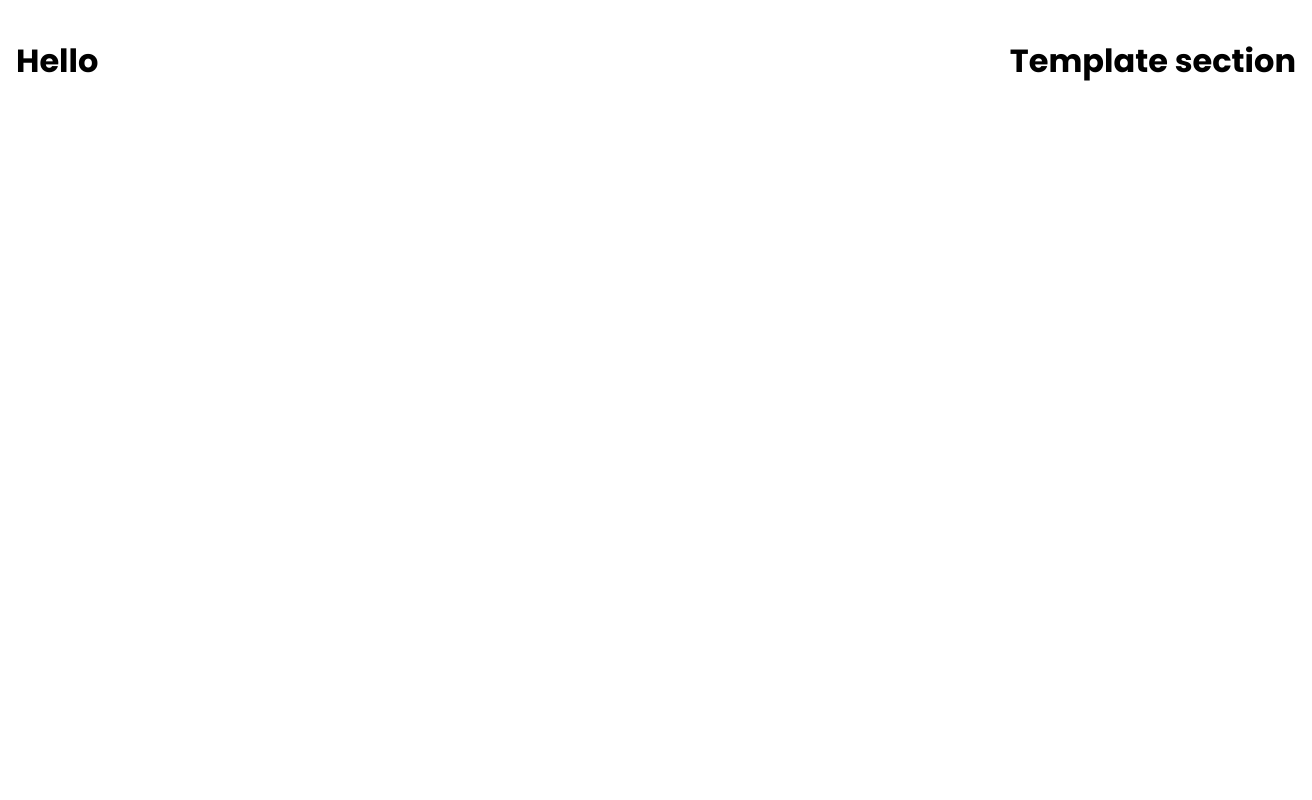
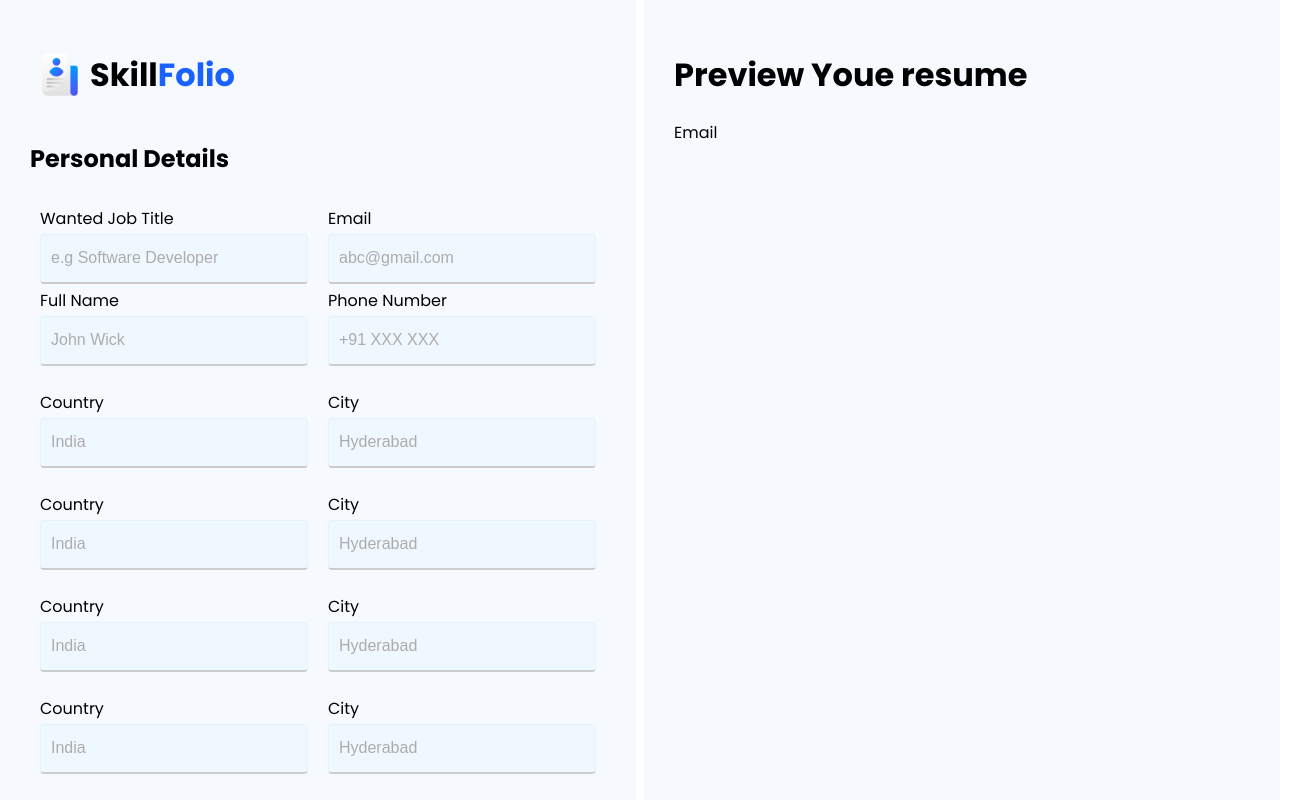
Before and after one commit to lavanmetta/SkillFolio, a React (Vite) app in the folder Skill-Folio/: page /resume-editor in a window 1280 px wide. Shown: the whole page, 1312 px wide, since content can reach past the window. Built offline with nearby package versions, Linux system fonts and the light colour scheme.

Commit message:
design implement started

```diff
--- a/Skill-Folio/package.json
+++ b/Skill-Folio/package.json
@@ -10,12 +10,15 @@
     "preview": "vite preview"
   },
   "dependencies": {
+    "formik": "^2.4.3",
     "framer-motion": "^10.16.0",
+    "prop-types": "^15.8.1",
     "react": "^18.2.0",
     "react-dom": "^18.2.0",
     "react-shimmer": "^3.2.0",
     "react-slick": "^0.29.0",
-    "slick-carousel": "^1.8.1"
+    "slick-carousel": "^1.8.1",
+    "yup": "^1.2.0"
   },
   "devDependencies": {
     "@types/react": "^18.2.15",
--- a/Skill-Folio/src/components/Context/BasicDetails.jsx
+++ b/Skill-Folio/src/components/Context/BasicDetails.jsx
@@ -0,0 +1,27 @@
+// BasicDetails.js
+import { createContext, useState } from "react";
+import { PropTypes } from "prop-types";
+
+export const BasicDetailsContext = createContext({
+  name: "",
+  email: "",
+  setName: () => {},
+  setEmail: () => {},
+});
+
+export const BasicDetailsProvider = ({ children }) => {
+  const [name, setName] = useState("");
+  const [email, setEmail] = useState("");
+
+  console.log(children)
+
+  return (
+    <BasicDetailsContext.Provider value={{ name, email, setName, setEmail }}>
+      {children}
+    </BasicDetailsContext.Provider>
+  );
+};
+
+BasicDetailsProvider.propTypes = {
+  children: PropTypes.array,
+};
--- a/Skill-Folio/src/components/FormHandlers/BasicInfo/BasicInfo.jsx
+++ b/Skill-Folio/src/components/FormHandlers/BasicInfo/BasicInfo.jsx
@@ -1,7 +1,84 @@
+import "../FormHandler.css";
+// import { useContext } from "react";
+// import { BasicDetailsContext } from "../../Context/BasicDetails";
+import logo from "../../../assets/logo.png";
+
 export default function BasicInfo() {
   return (
     <div>
-      <h1>Hello</h1>
+      <div className="icon-container">
+        <img src={logo} className="cv-icon" />
+        <h1>
+          Skill<span className="folio">Folio</span>
+        </h1>
+      </div>
+      <h2>Personal Details</h2>
+      <div className="basicinfo-form-container">
+        <div className="sec1">
+          <label>Wanted Job Title</label>
+          <input placeholder="e.g Software Developer" />
+          <label>Full Name</label>
+          <input placeholder="John Wick" />
+        </div>
+
+        <div className="sec1">
+          <label>Email</label>
+          <input placeholder="abc@gmail.com" />
+          <label>Phone Number</label>
+          <input placeholder="+91 XXX XXX" />
+        </div>
+      </div>
+
+      <div className="basicinfo-form-container">
+        <div className="sec1">
+          <label>Country</label>
+          <input placeholder="India" />
+        </div>
+
+        <div className="sec1">
+          <label>City</label>
+          <input placeholder="Hyderabad" />
+        </div>
+      </div>
+
+
+
+      <div className="basicinfo-form-container">
+        <div className="sec1">
+          <label>Country</label>
+          <input placeholder="India" />
+        </div>
+
+        <div className="sec1">
+          <label>City</label>
+          <input placeholder="Hyderabad" />
+        </div>
+      </div>
+
+
+
+      <div className="basicinfo-form-container">
+        <div className="sec1">
+          <label>Country</label>
+          <input placeholder="India" />
+        </div>
+
+        <div className="sec1">
+          <label>City</label>
+          <input placeholder="Hyderabad" />
+        </div>
+      </div>
+      <div className="basicinfo-form-container">
+        <div className="sec1">
+          <label>Country</label>
+          <input placeholder="India" />
+        </div>
+
+        <div className="sec1">
+          <label>City</label>
+          <input placeholder="Hyderabad" />
+        </div>
+      </div>
     </div>
   );
 }
--- /dev/null
+++ b/Skill-Folio/src/components/FormHandlers/FormHandler.css
@@ -0,0 +1,52 @@
+.basicinfo-form-container {
+    display: flex;
+    flex-direction: row;
+    justify-content: flex-start;
+
+}
+
+.basicinfo-form-container input {
+    height: 45px;
+    margin-top: 3px;
+    margin-bottom: 5px;
+    border-radius: 4px;
+    border: 1px solid rgba(192, 228, 255, 0.281);
+    outline: none;
+    background-color: aliceblue;
+    padding-left: 10px;
+    font-size: 1rem;
+    border-bottom: 2px solid #ccc;
+    transition: all 500ms ease-in-out;
+
+}
+
+::placeholder {
+    color: rgb(172, 172, 172);
+}
+
+input:focus {
+    border-bottom: 2px solid rgb(0, 81, 255);
+     transition: all 500ms ease-in-out;
+}
+
+.cv-icon {
+    width: 50px;
+    margin: 5px;
+}
+
+.icon-container {
+    display: flex;
+    flex-direction: row;
+    align-items: center;
+}
+
+.folio {
+    color: rgb(25, 98, 255);
+}
+
+.sec1 {
+    display: flex;
+    flex-direction: column;
+    margin: 10px;
+    width: 100%;
+}
--- a/Skill-Folio/src/components/FormHandlers/FormSection.jsx
+++ /dev/null
@@ -1,9 +0,0 @@
-import BasicInfo from "./BasicInfo/BasicInfo";
-
-export default function FormSection() {
-  return (
-    <>
-      <BasicInfo />
-    </>
-  );
-}
--- /dev/null
+++ b/Skill-Folio/src/components/Resume/FormSection.css
@@ -0,0 +1,12 @@
+.formsection-container {
+  background-color: rgba(0, 115, 255, 0.037);
+  height: 100%;
+  width: 45%;
+  top: 0;
+  left: 0;
+  padding: 30px;
+  overflow-y: scroll;
+  position: fixed;
+
+
+}
--- /dev/null
+++ b/Skill-Folio/src/components/Resume/FormSection.jsx
@@ -0,0 +1,9 @@
+import BasicInfo from "../FormHandlers/BasicInfo/BasicInfo";
+import "./FormSection.css";
+export default function FormSection() {
+  return (
+    <div className="formsection-container">
+      <BasicInfo />
+    </div>
+  );
+}
--- a/Skill-Folio/src/components/Resume/Resume.css
+++ b/Skill-Folio/src/components/Resume/Resume.css
@@ -1,7 +1,8 @@
 .resume-container {
     display: flex;
     flex-direction: row;
-    align-items: center;
     justify-content: space-between;
-    width: 100%;
+    width: auto;
+    margin: 0px !important;
+    padding: 0px;
 }
--- a/Skill-Folio/src/components/Resume/Resume.jsx
+++ b/Skill-Folio/src/components/Resume/Resume.jsx
@@ -1,12 +1,15 @@
-import FormSection from "../FormHandlers/FormSection";
+import FormSection from "./FormSection";
 import TemplateSection from "./TemplateSection";
 import "./Resume.css";
+import { BasicDetailsProvider } from "../Context/BasicDetails";
 
 function Resume() {
   return (
     <div className="resume-container">
-      <FormSection />
-      <TemplateSection />
+      <BasicDetailsProvider>
+        <FormSection />
+        <TemplateSection />
+      </BasicDetailsProvider>
     </div>
   );
 }
--- /dev/null
+++ b/Skill-Folio/src/components/Resume/Template.css
@@ -0,0 +1,10 @@
+.template-container {
+  background-color: rgba(0, 115, 255, 0.037);
+  height: 100%;
+  width: 45%;
+  top: 0;
+  right: 0;
+  padding: 30px;
+  overflow-y: scroll;
+  position: fixed;
+}
--- a/Skill-Folio/src/components/Resume/TemplateSection.jsx
+++ b/Skill-Folio/src/components/Resume/TemplateSection.jsx
@@ -1,7 +1,15 @@
+import { useContext } from "react";
+import { BasicDetailsContext } from "../Context/BasicDetails";
+import "./Template.css";
 export default function TemplateSection() {
+  const { name, email } = useContext(BasicDetailsContext);
   return (
-    <div>
-      <h1>Template section</h1>
+    <div className="template-container">
+      <h1>Preview Youe resume</h1>
+      <div>
+        <h1>{name}</h1>
+        <p>Email {email}</p>
+      </div>
     </div>
   );
 }
--- a/Skill-Folio/src/index.css
+++ b/Skill-Folio/src/index.css
@@ -10,7 +10,6 @@ html {
   -webkit-font-smoothing: antialiased;
   -moz-osx-font-smoothing: grayscale;
   -webkit-text-size-adjust: 100%;
-  height: 100vh;
   margin: 0;
 }
 
@@ -18,7 +17,13 @@ a {
   text-decoration: none;
 }
 
-#root {
-  width: 100%;
-  height: 100vh;
+::-webkit-scrollbar {
+  width: 6px;
+  background-color: rgb(231, 231, 231);
+  border-radius: 10px;
 }
+
+::-webkit-scrollbar-thumb {
+  background-color: rgb(0, 115, 255);
+  border-radius: 10px;
+}
```
Also changed, not shown: Skill-Folio/src/assets/logo.png (added), 1 other file (tests, documents, lock files or other folders).
